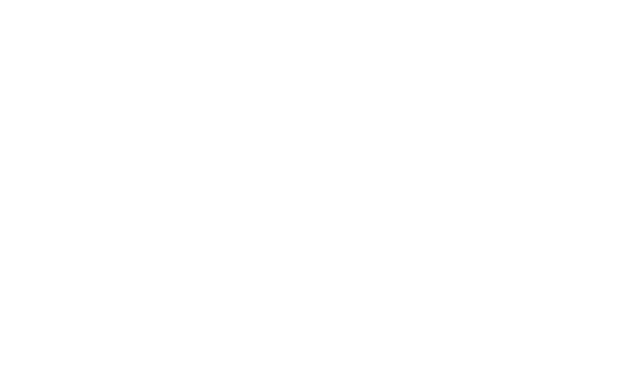
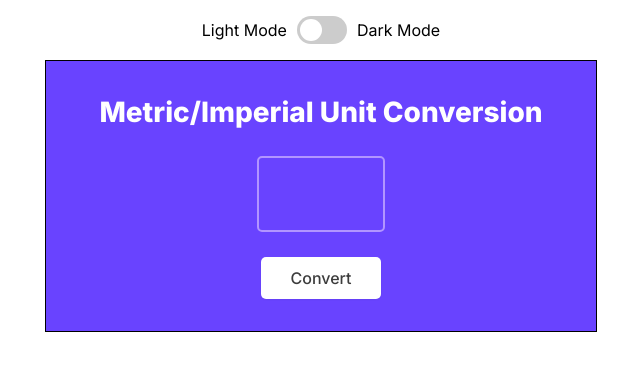
Before and after one commit to Anri20/Unit-Converter, a plain HTML site: page index.html in a window 1280 px wide. Shown: the whole page, without its empty margins (319-959 px from the left). Drawn offline with Linux system fonts and the light colour scheme.

Commit message:
Header & Mode Switch

```diff
--- a/index.css
+++ b/index.css
@@ -1,3 +1,108 @@
 body {
     margin: 0;
+    display: flex;
+    flex-direction: column;
+    align-items: center;
+    font-family: Inter, sans-serif;
 }
+
+.switch {
+    position: relative;
+    display: inline-block;
+    width: 50px;
+    height: 28px;
+}
+
+.switch input {
+    opacity: 0;
+    width: 0;
+    height: 0;
+}
+
+.slider {
+    position: absolute;
+    cursor: pointer;
+    top: 0;
+    left: 0;
+    right: 0;
+    bottom: 0;
+    background-color: #ccc;
+    border-radius: 34px;
+    transition: 0.4s;
+}
+
+.slider:before {
+    position: absolute;
+    content: "";
+    height: 22px;
+    width: 22px;
+    left: 3px;
+    bottom: 3px;
+    background-color: white;
+    border-radius: 50%;
+    transition: 0.4s;
+}
+
+.switch input:checked+.slider {
+    background-color: #4CAF50;
+}
+
+.switch input:checked+.slider:before {
+    transform: translateX(22px);
+}
+
+div.slider-container {
+    display: flex;
+    align-items: center;
+    gap: 10px;
+    margin: 16px 0;
+}
+
+main {
+    width: 550px;
+    height: fit-content;
+    border: 1px solid black;
+}
+
+h1 {
+    margin: 0;
+    font-size: 28px;
+    font-weight: 800;
+    line-height: 38px;
+}
+
+div.header {
+    display: flex;
+    flex-direction: column;
+    justify-content: center;
+    align-items: center;
+    color: white;
+    background-color: #6943FF;
+    padding: 32px 48px;
+    gap: 25px;
+}
+
+input#number {
+    width: 3ch;
+    font-family: Inter, sans-serif;
+    font-size: 58px;
+    font-weight: 800;
+    text-align: center;
+    color: white;
+    background-color: transparent;
+    border: 2px solid #B295FF;
+    border-radius: 5px;
+}
+
+button#btn-convert {
+    padding: 9px 30px;
+    font-family: Inter, sans-serif;
+    font-size: 16px;
+    font-weight: 500;
+    line-height: 24px;
+    color: #3D3D3D;
+    background-color: #FFFFFF;
+    border: none;
+    border-radius: 5px;
+    box-shadow: 0px 1px 2px 0px #0000000D;
+}
--- a/index.html
+++ b/index.html
@@ -4,11 +4,35 @@
 <head>
     <meta charset="UTF-8">
     <meta name="viewport" content="width=device-width, initial-scale=1.0">
+    <link rel="preconnect" href="https://fonts.googleapis.com">
+    <link rel="preconnect" href="https://fonts.gstatic.com" crossorigin>
+    <link
+        href="https://fonts.googleapis.com/css2?family=Inter:ital,opsz,wght@0,14..32,100..900;1,14..32,100..900&display=swap"
+        rel="stylesheet">
+    <link rel="stylesheet" href="index.css">
     <title>Metric / Imperial Unit Converter</title>
 </head>
 
 <body>
+    <div class="slider-container">
+        <span>Light Mode</span>
+        <label class="switch">
+            <input type="checkbox" id="toggleSwitch">
+            <span class="slider"></span>
+        </label>
+        <span>Dark Mode</span>
+    </div>
+    <main>
+        <div class="header">
+            <h1>Metric/Imperial Unit Conversion</h1>
+            <input type="text" id="number">
+            <button id="btn-convert">Convert</button>
+        </div>
+        <div class="container">
 
+        </div>
+    </main>
+    <script src="index.js"></script>
 </body>
 
 </html>
```
